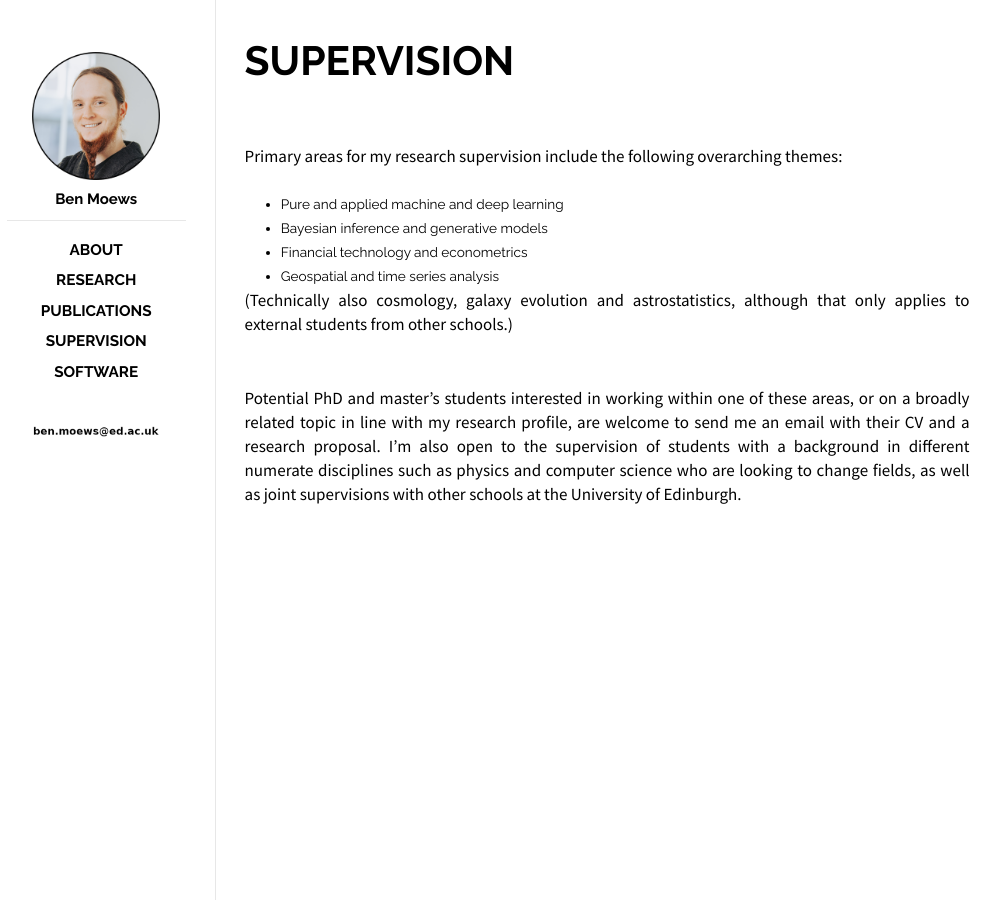
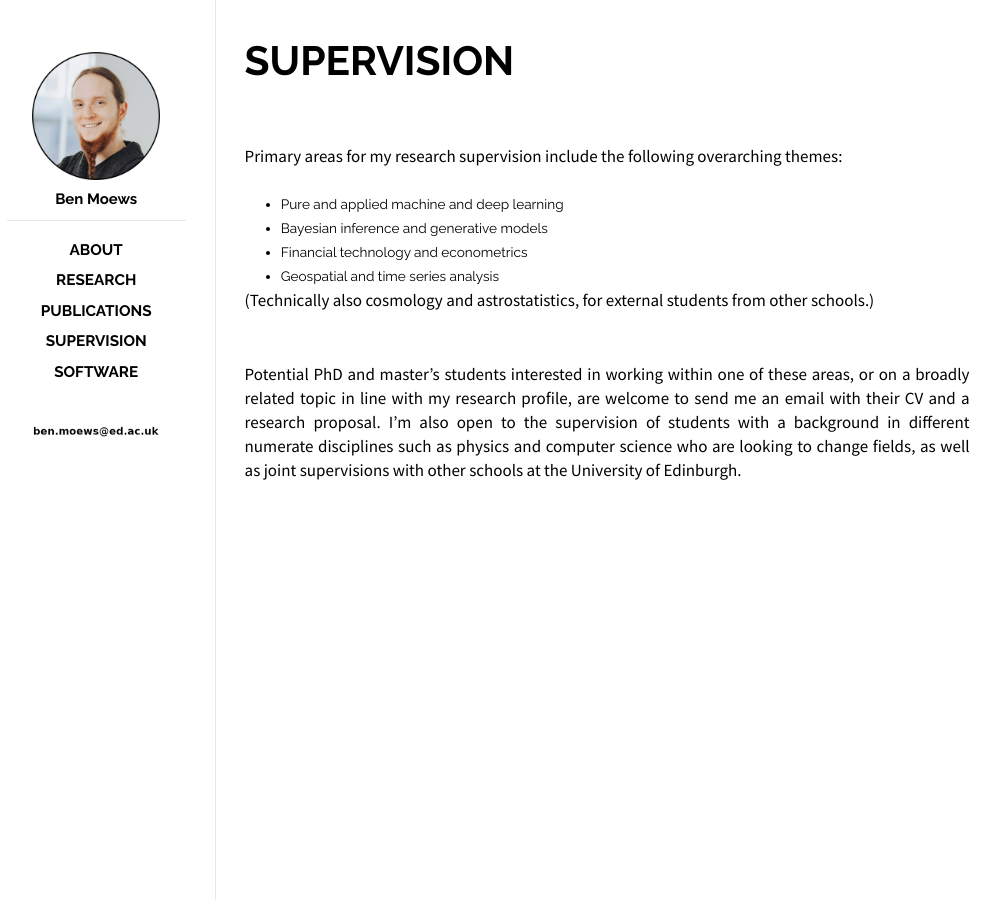
Before and after one commit to moews/moews.github.io, a Jekyll site: the page built from _posts/2017-03-25-supervision.md, in a window 1280 px wide. Shown: the whole page, without its empty margins (143-1143 px from the left). Built offline with Jekyll 4.4.1, drawn with Linux system fonts in a browser that asks for light colours.

Commit message:
Update 2017-03-25-supervision.md

```diff
--- a/_posts/2017-03-25-supervision.md
+++ b/_posts/2017-03-25-supervision.md
@@ -36,7 +36,7 @@ Primary areas for my research supervision include the following overarching them
 * Financial technology and econometrics
 * Geospatial and time series analysis
 
-(Technically also cosmology, galaxy evolution and astrostatistics, although that only applies to external students from other schools.)
+(Technically also cosmology and astrostatistics, for external students from other schools.)
 
 <div style="height:25px;font-size:1px;">&nbsp;</div>
 
```
